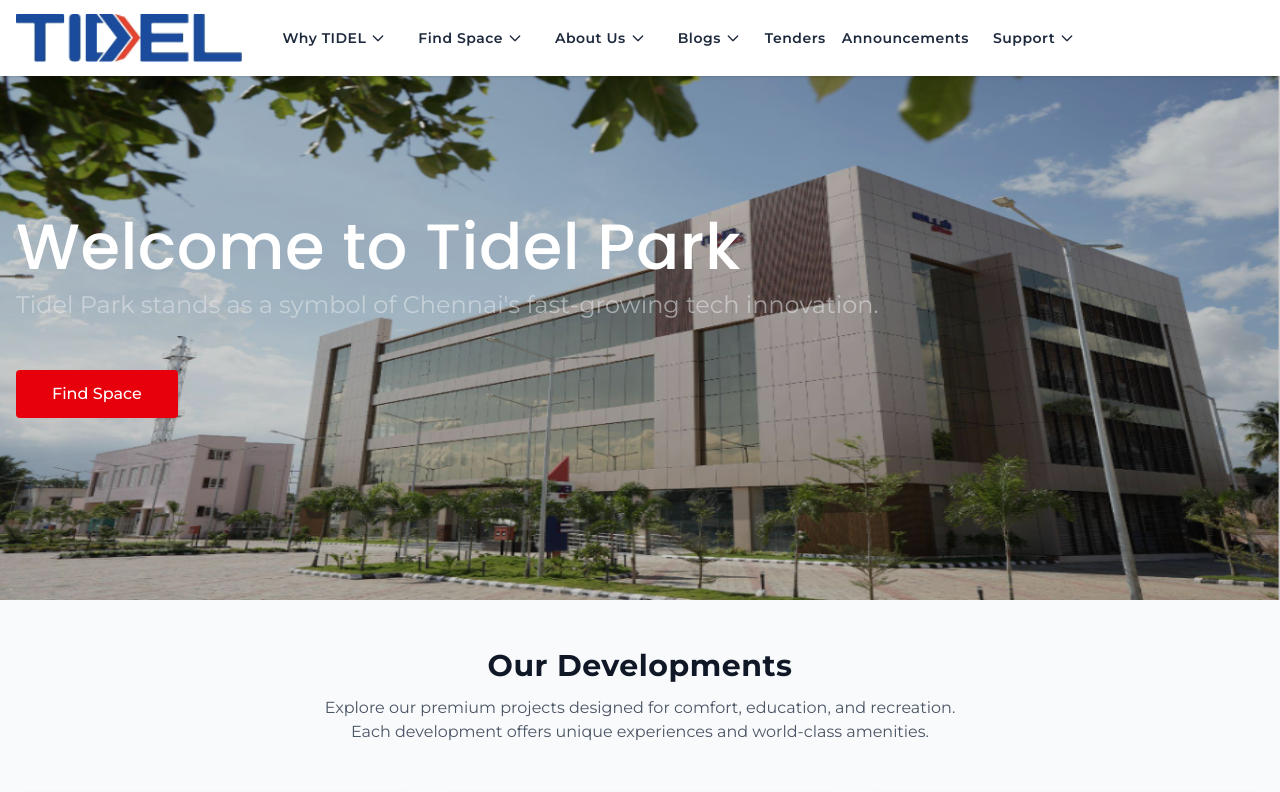
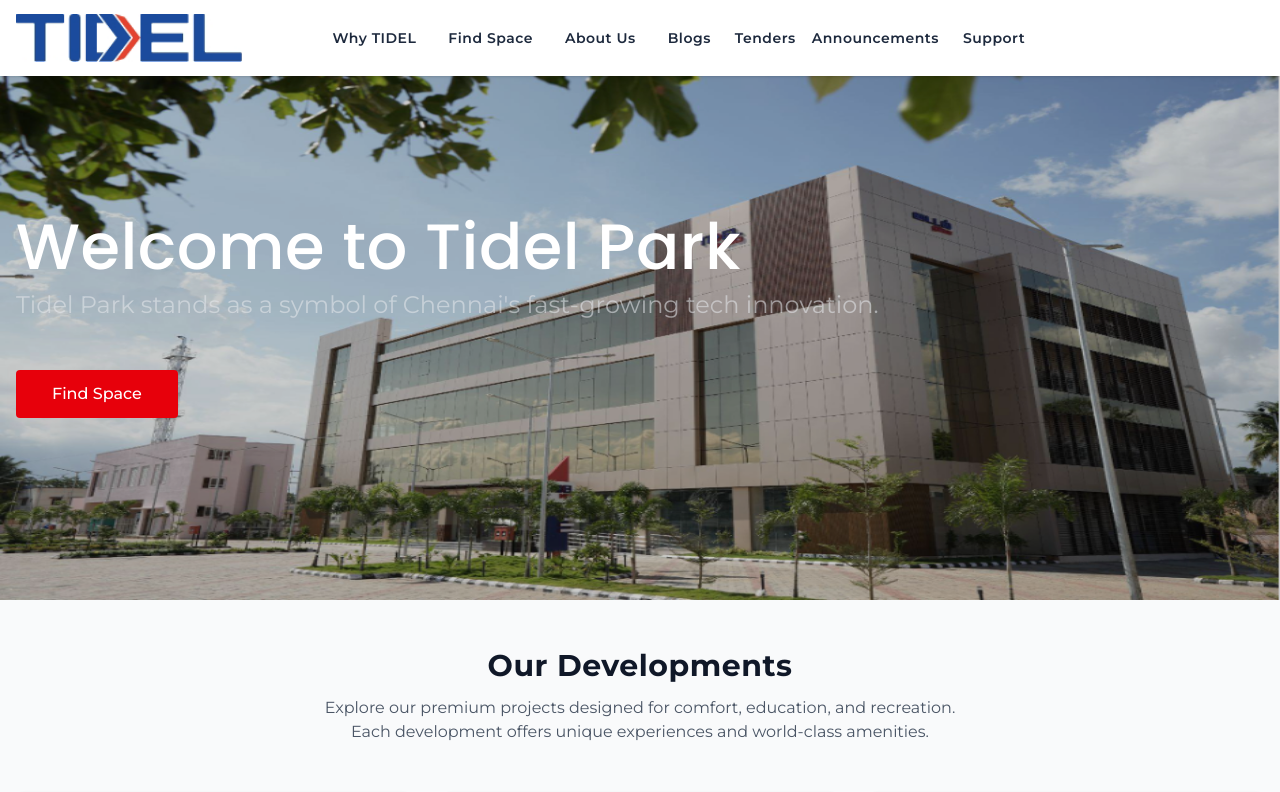
Before and after one commit to Tharun-JD/Tidel-website, a React (Vite) app: page / in a window 1280 px wide. Shown: the top 792 px of the page. Built offline with nearby package versions, Linux system fonts and the light colour scheme; a web font is replaced by a local one.

Commit message:
Remove down arrow chevrons from all navbar buttons

```diff
--- a/src/Navbar.jsx
+++ b/src/Navbar.jsx
@@ -194,14 +194,6 @@
                   }}
                 >
                   Why TIDEL
-                  <svg
-                    className={`w-4 h-4 ml-1 transition-transform duration-300 ${isWhyTidelDropdownOpen ? 'rotate-180' : ''}`}
-                    fill="none"
-                    stroke="currentColor"
-                    viewBox="0 0 24 24"
-                  >
-                    <path strokeLinecap="round" strokeLinejoin="round" strokeWidth={2} d="M19 9l-7 7-7-7" />
-                  </svg>
                 </button>
 
                 {isWhyTidelDropdownOpen && (
@@ -252,14 +244,6 @@
                   }}
                 >
                   Find Space
-                  <svg
-                    className={`w-4 h-4 ml-1 transition-transform duration-300 ${isFindSpaceDropdownOpen ? 'rotate-180' : ''}`}
-                    fill="none"
-                    stroke="currentColor"
-                    viewBox="0 0 24 24"
-                  >
-                    <path strokeLinecap="round" strokeLinejoin="round" strokeWidth={2} d="M19 9l-7 7-7-7" />
-                  </svg>
                 </button>
                 {isFindSpaceDropdownOpen && (
                   <div
@@ -342,14 +326,6 @@
                   }}
                 >
                   About Us
-                  <svg
-                    className={`w-4 h-4 ml-1 transition-transform duration-300 ${isAboutUsDropdownOpen ? 'rotate-180' : ''}`}
-                    fill="none"
-                    stroke="currentColor"
-                    viewBox="0 0 24 24"
-                  >
-                    <path strokeLinecap="round" strokeLinejoin="round" strokeWidth={2} d="M19 9l-7 7-7-7" />
-                  </svg>
                 </button>
 
                 {isAboutUsDropdownOpen && (
@@ -399,14 +375,6 @@
                   }}
                 >
                   Blogs
-                  <svg
-                    className={`w-4 h-4 ml-1 transition-transform duration-300 ${isBlogsDropdownOpen ? 'rotate-180' : ''}`}
-                    fill="none"
-                    stroke="currentColor"
-                    viewBox="0 0 24 24"
-                  >
-                    <path strokeLinecap="round" strokeLinejoin="round" strokeWidth={2} d="M19 9l-7 7-7-7" />
-                  </svg>
                 </button>
 
                 {isBlogsDropdownOpen && (
@@ -459,14 +427,6 @@
                   }}
                 >
                   Support
-                  <svg
-                    className={`w-4 h-4 ml-1 transition-transform duration-300 ${isSupportDropdownOpen ? 'rotate-180' : ''}`}
-                    fill="none"
-                    stroke="currentColor"
-                    viewBox="0 0 24 24"
-                  >
-                    <path strokeLinecap="round" strokeLinejoin="round" strokeWidth={2} d="M19 9l-7 7-7-7" />
-                  </svg>
                 </button>
 
                 {isSupportDropdownOpen && (
@@ -544,9 +504,6 @@
                   className="w-full flex items-center justify-between px-4 py-3 text-slate-800 font-semibold hover:bg-slate-50 rounded-lg transition-colors"
                 >
                   Why TIDEL
-                  <svg className={`w-4 h-4 transition-transform duration-300 ${isWhyTidelDropdownOpen ? 'rotate-180' : ''}`} fill="none" stroke="currentColor" viewBox="0 0 24 24">
-                    <path strokeLinecap="round" strokeLinejoin="round" strokeWidth={2} d="M19 9l-7 7-7-7" />
-                  </svg>
                 </button>
                 {isWhyTidelDropdownOpen && (
                   <div className="pl-4 space-y-1 pb-2">
@@ -576,9 +533,6 @@
                   className="w-full flex items-center justify-between px-4 py-3 text-slate-800 font-semibold hover:bg-slate-50 rounded-lg transition-colors"
                 >
                   Find Space
-                  <svg className={`w-4 h-4 transition-transform duration-300 ${isFindSpaceDropdownOpen ? 'rotate-180' : ''}`} fill="none" stroke="currentColor" viewBox="0 0 24 24">
-                    <path strokeLinecap="round" strokeLinejoin="round" strokeWidth={2} d="M19 9l-7 7-7-7" />
-                  </svg>
                 </button>
                 {isFindSpaceDropdownOpen && (
                   <div className="pl-4 space-y-1 pb-2">
@@ -590,9 +544,6 @@
                             className="w-full flex items-center justify-between px-4 py-2 text-sm text-gray-600 hover:text-blue-600 hover:bg-slate-50 rounded-lg transition-colors"
                           >
                             {item.label}
-                            <svg className={`w-3 h-3 transition-transform duration-300 ${isSpaceBookingSubmenuOpen ? 'rotate-180' : ''}`} fill="none" stroke="currentColor" viewBox="0 0 24 24">
-                              <path strokeLinecap="round" strokeLinejoin="round" strokeWidth={2} d="M19 9l-7 7-7-7" />
-                            </svg>
                           </button>
                           {isSpaceBookingSubmenuOpen && (
                             <div className="pl-4 space-y-1">
@@ -635,9 +586,6 @@
                   className="w-full flex items-center justify-between px-4 py-3 text-slate-800 font-semibold hover:bg-slate-50 rounded-lg transition-colors"
                 >
                   About Us
-                  <svg className={`w-4 h-4 transition-transform duration-300 ${isAboutUsDropdownOpen ? 'rotate-180' : ''}`} fill="none" stroke="currentColor" viewBox="0 0 24 24">
-                    <path strokeLinecap="round" strokeLinejoin="round" strokeWidth={2} d="M19 9l-7 7-7-7" />
-                  </svg>
                 </button>
                 {isAboutUsDropdownOpen && (
                   <div className="pl-4 space-y-1 pb-2">
@@ -667,9 +615,6 @@
                   className="w-full flex items-center justify-between px-4 py-3 text-slate-800 font-semibold hover:bg-slate-50 rounded-lg transition-colors"
                 >
                   Blogs
-                  <svg className={`w-4 h-4 transition-transform duration-300 ${isBlogsDropdownOpen ? 'rotate-180' : ''}`} fill="none" stroke="currentColor" viewBox="0 0 24 24">
-                    <path strokeLinecap="round" strokeLinejoin="round" strokeWidth={2} d="M19 9l-7 7-7-7" />
-                  </svg>
                 </button>
                 {isBlogsDropdownOpen && (
                   <div className="pl-4 space-y-1 pb-2">
@@ -715,9 +660,6 @@
                   className="w-full flex items-center justify-between px-4 py-3 text-slate-800 font-semibold hover:bg-slate-50 rounded-lg transition-colors"
                 >
                   Support
-                  <svg className={`w-4 h-4 transition-transform duration-300 ${isSupportDropdownOpen ? 'rotate-180' : ''}`} fill="none" stroke="currentColor" viewBox="0 0 24 24">
-                    <path strokeLinecap="round" strokeLinejoin="round" strokeWidth={2} d="M19 9l-7 7-7-7" />
-                  </svg>
                 </button>
                 {isSupportDropdownOpen && (
                   <div className="pl-4 space-y-1 pb-2">
```
